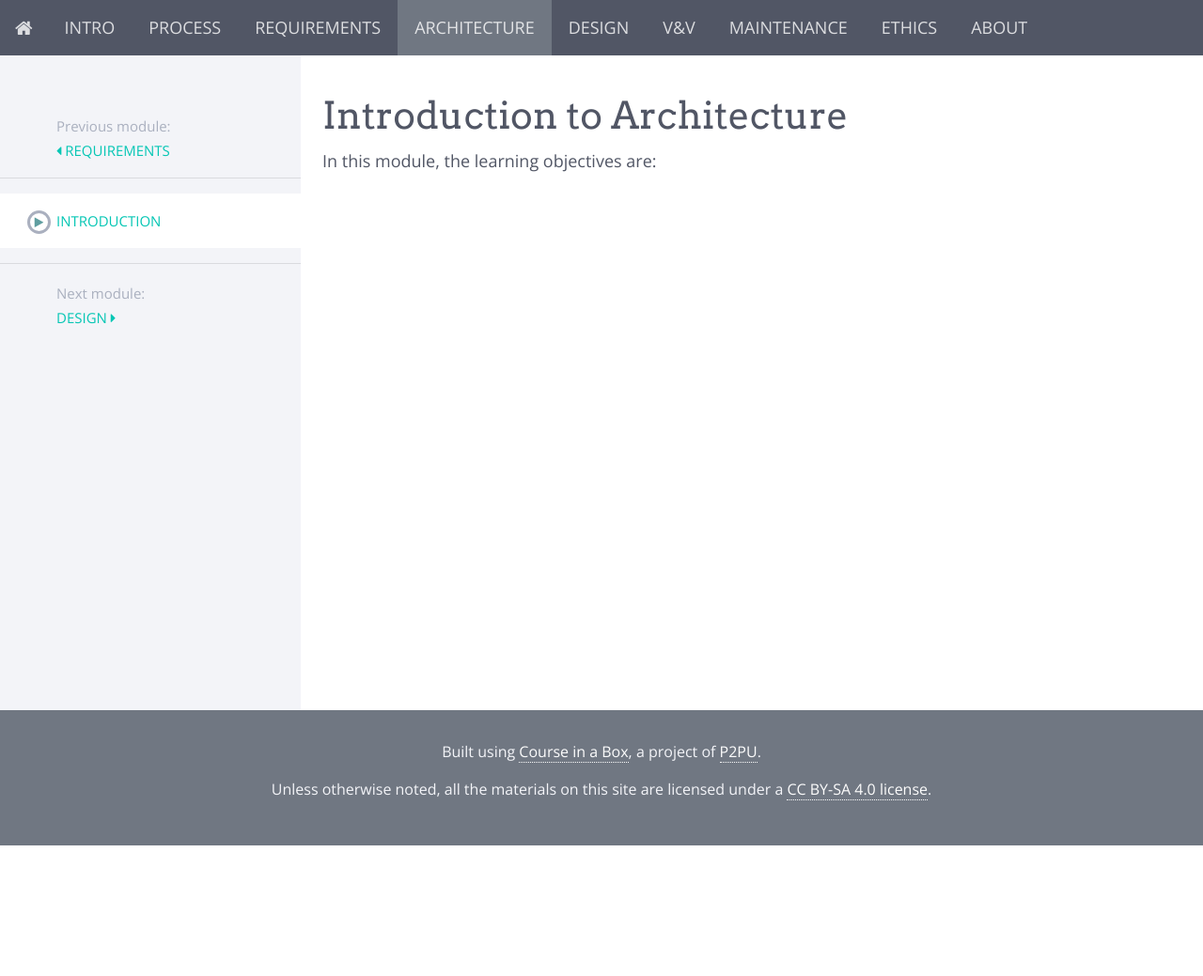
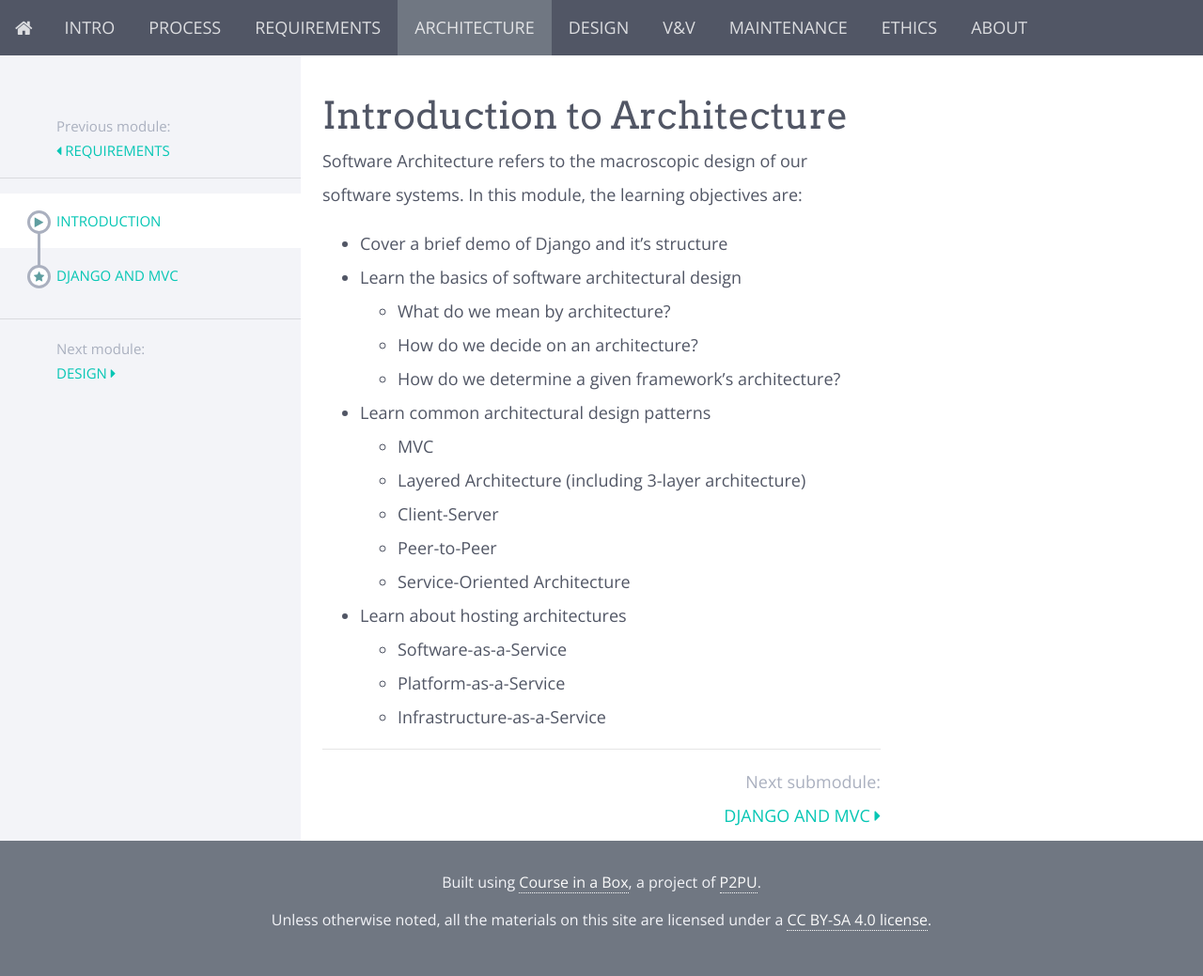
Before and after one commit to marksherriff/se-coursepack, a Jekyll site: the page built from modules/architecture/_posts/2021-05-01-introduction.md, in a window 1280 px wide. Shown: the whole page at 94% size. Built offline with Jekyll 4.4.1, drawn with Linux system fonts in a browser that asks for light colours; nearby versions of some CDN libraries; before the commit the page ends 900 px from its top, so only the background shows below that.

Commit message:
Added Django and MVC Page

```diff
--- a/modules/architecture/_posts/2021-05-01-introduction.md
+++ b/modules/architecture/_posts/2021-05-01-introduction.md
@@ -4,4 +4,20 @@ title: Introduction
 
 # Introduction to Architecture
 
-In this module, the learning objectives are:
+Software Architecture refers to the macroscopic design of our software systems. In this module, the learning objectives are:
+
+* Cover a brief demo of Django and it's structure
+* Learn the basics of software architectural design
+  * What do we mean by architecture?
+  * How do we decide on an architecture?
+  * How do we determine a given framework's architecture?
+* Learn common architectural design patterns
+  * MVC
+  * Layered Architecture (including 3-layer architecture)
+  * Client-Server
+  * Peer-to-Peer
+  * Service-Oriented Architecture
+* Learn about hosting architectures
+  * Software-as-a-Service
+  * Platform-as-a-Service
+  * Infrastructure-as-a-Service
```
Also changed, not shown: modules/architecture/_posts/2021-05-02-Django-and-MVC.md (added, +62 -0 lines), modules/architecture/_posts/images/mvc-diagram.png (added), modules/architecture/_posts/images/statefulness.png (added).
